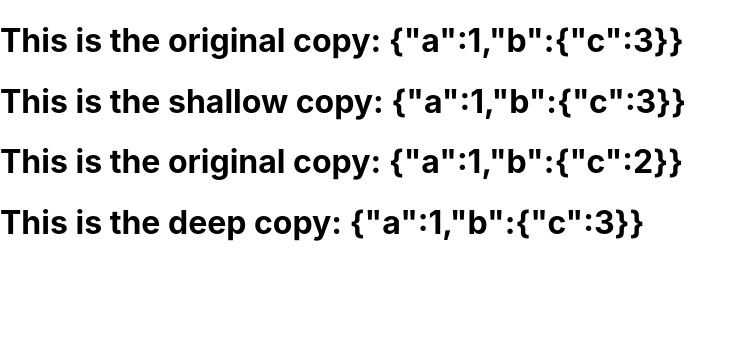
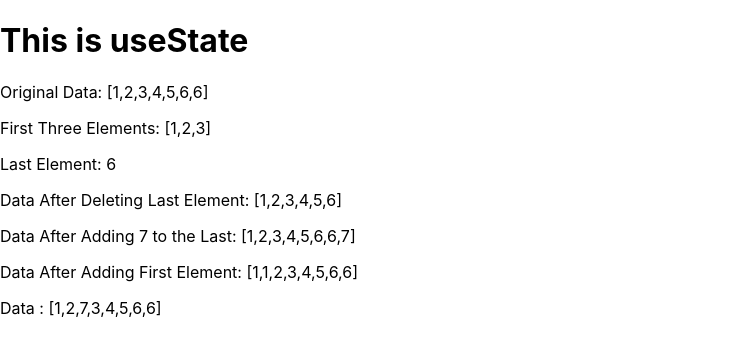
Before and after one commit to aniket2727/React-Interview, a React (Create React App) app in the folder app/: page / in a window 1280 px wide. Shown: the top 356 px of the page, without its empty margins (0-747 px from the left). Built offline with nearby package versions, Linux system fonts and the light colour scheme.

Commit message:
added deep copy and usesatet trcikcks

```diff
--- a/app/src/App.js
+++ b/app/src/App.js
@@ -46,10 +46,12 @@ import FormInReacts from "./componets/FormInReacts";
 import Swappingfrombox from "./componets/Swappingfrombox";
 import Code from "./componets/todolist/Code";
 import Deepandshallowcopy from "./Deepandshallowcopy";
+import Deepandshallow2 from "./Deepandshallow2";
+import UsestateTricks from "./UsestateTricks";
 function App() {
   return (
    <div className="">
-      <Deepandshallowcopy/>
+      <UsestateTricks/>
    </div>
   );
 }
--- /dev/null
+++ b/app/src/Deepandshallow2.js
@@ -0,0 +1,16 @@
+import React from 'react';
+
+const DeepAndShallow2 = () => {
+  const originalObject = { a: 2, b: 3 };
+  const shallowCopy = Object.assign({}, originalObject);
+  const deepCopy = JSON.parse(JSON.stringify(originalObject));
+
+  return (
+    <div>
+      <h1>This is shallow copy: {JSON.stringify(shallowCopy)}</h1>
+      <h1>This is deep copy: {JSON.stringify(deepCopy)}</h1>
+    </div>
+  );
+};
+
+export default DeepAndShallow2;
--- /dev/null
+++ b/app/src/UsestateTricks.js
@@ -0,0 +1,44 @@
+import React, { useState } from 'react';
+
+const UseStateTricks = () => {
+  const [data, setData] = useState([1, 2, 3, 4, 5, 6, 6]);
+
+  // Select the first 3 elements using the slice method
+  const firstThree = data.slice(0, 3);
+
+  // Select the last element
+  const lastElement = data[data.length - 1];
+
+  // Delete the last element
+  const newDataAfterDelete = data.slice(0, -1);
+
+  // Add 7 to the last
+  const newDataAfterAddition = [...data, 7];
+
+  // Get the first element
+  const [firstElement] = data;
+
+  // Add the first element to the array
+  const newDataAfterAddFirstElement = [firstElement, ...data];
+
+  const positionToAdd = 2;
+  const elementToAdd = 7;
+
+  const newData = [...data.slice(0, positionToAdd), elementToAdd, ...data.slice(positionToAdd)];
+
+
+  return (
+    <div>
+      <h1>This is useState</h1>
+      <p>Original Data: {JSON.stringify(data)}</p>
+      <p>First Three Elements: {JSON.stringify(firstThree)}</p>
+      <p>Last Element: {lastElement}</p>
+      <p>Data After Deleting Last Element: {JSON.stringify(newDataAfterDelete)}</p>
+      <p>Data After Adding 7 to the Last: {JSON.stringify(newDataAfterAddition)}</p>
+      <p>Data After Adding First Element: {JSON.stringify(newDataAfterAddFirstElement)}</p>
+      <p>Data : {JSON.stringify(newData)}</p>
+    </div>
+  );
+};
+
+export default UseStateTricks;
```
